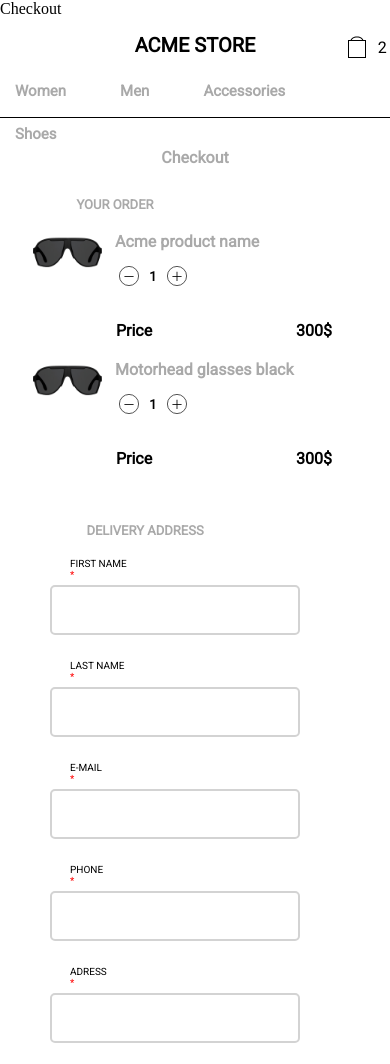
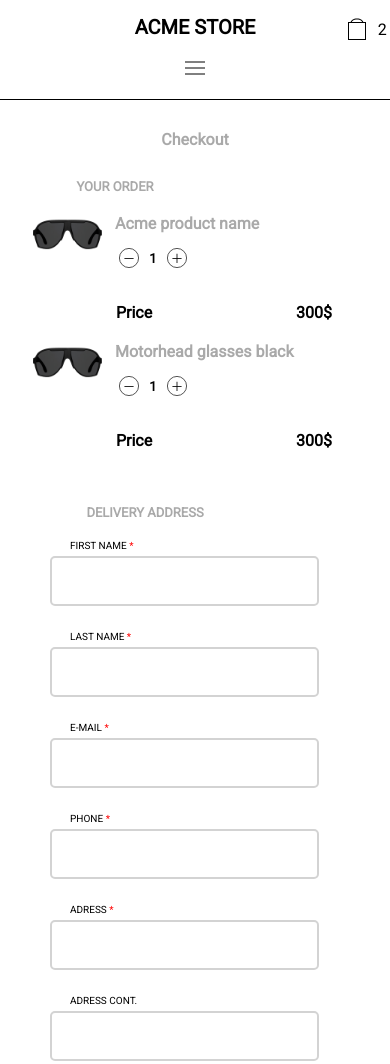
Before and after one commit to KubaSedek/frontendtask, a plain HTML site: page web/index.html in a window 390 px wide. Shown: the top 1064 px of the page. Drawn offline with Linux system fonts and the light colour scheme.

Commit message:
update hamburger

```diff
--- a/src/scss/main.scss
+++ b/src/scss/main.scss
@@ -1,10 +1,7 @@
 * {
     padding: 0;
     margin: 0 auto;
-    box-sizing: border-box;
-    @media(max-width: 500px) {
-        display: block;
-    }
+    box-sizing: border-box
 }
 
 .container {
@@ -28,7 +25,18 @@
     nav {
         display: flex;
         justify-content: center;
+        img {
+            display: none;
+            @media(max-width: 762px) {
+                display: block;
+                margin-top: 15px;
+            }
+        }
         ul {
+            @media(max-width: 762px){
+                display: none;
+
+            }
             li {
                 display: inline-block;
                 list-style-type: none;
@@ -118,6 +126,9 @@
             margin-top: 5px;
             margin-bottom: 25px;
             font-size: 20px;
+            @media(max-width: 762px){
+                width: 100%;
+            }
         }
         input[type="submit"] {
             background-color: purple;
@@ -126,6 +137,7 @@
             color: white;
             width: 250px;
             height: 50px;
+
         }
         select {
             width: 250px;
--- a/web/index.html
+++ b/web/index.html
@@ -16,6 +16,7 @@
                 </div>
                 <h1>ACME STORE</h1>
                 <nav>
+                    <img src="../src/assets/img/icon-hamburger.svg" alt="">
                     <ul>
                         <li><a href="#">Women</a></li>
                         <li><a href="#">Men</a></li>
```
Also changed, not shown: src/css/main.css.
